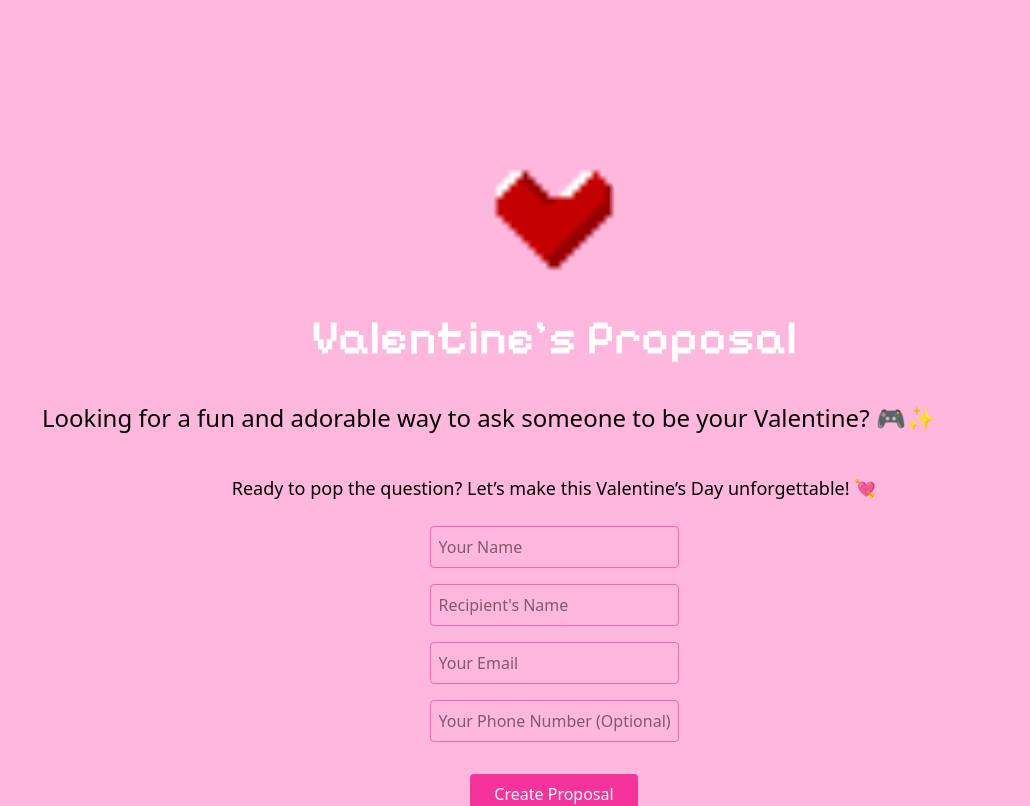
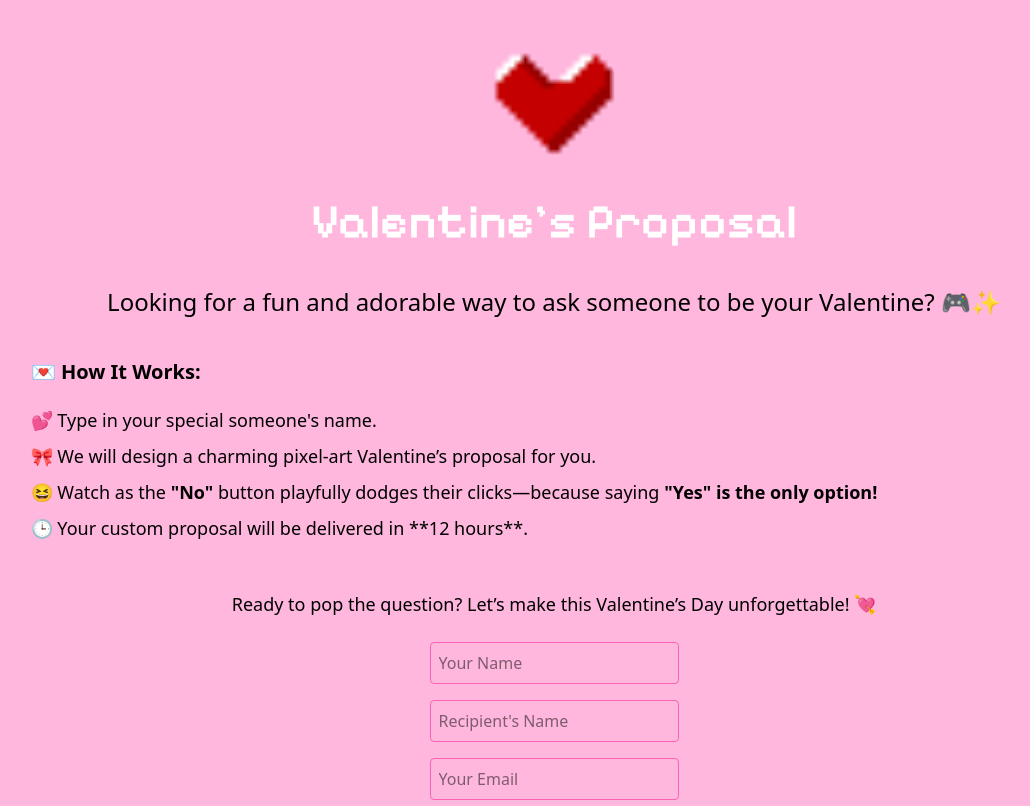
Before and after one commit to bella-thehacker/Valentines-Propasal, a React (Vite) app: page / in a window 1280 px wide. Shown: the top 806 px of the page, without its empty margins (86-1116 px from the left). Built offline with nearby package versions, Linux system fonts and the light colour scheme.

Commit message:
made adjustments

```diff
--- a/src/App.jsx
+++ b/src/App.jsx
@@ -49,9 +49,19 @@ function App() {
             <div className="flex flex-col items-center justify-center h-screen mt-20">
               <img src="/heart-spin.gif" alt="Placeholder" className="rounded-full w-32 h-32 object-cover mb-10" />
               <h1 className="text-6xl font-bold text-center">Valentine's Proposal</h1>
-              <p className="text-2xl font-medium w-5xl mt-10">
+              <p className="text-2xl font-medium w-5xl mt-10 text-center">
                 Looking for a fun and adorable way to ask someone to be your Valentine? 🎮✨
               </p>
+
+              <div className='mr-50'>
+          <h3 className='text-xl mt-10 mb-5 text font-bold'>💌  How It Works:</h3>
+          <ul className='text-lg font-medium'>
+            <li className='mb-2'>💕  Type in your special someone's name.</li>
+            <li className='mb-2'>🎀  We will design a charming pixel-art Valentine’s proposal for you.</li>
+            <li className='mb-2'>😆  Watch as the <span className='font-bold'>"No"</span> button playfully dodges their clicks—because saying <span className='font-bold'>"Yes" is the only option!</span></li>
+            <li className='mb-2'>🕒  Your custom proposal will be delivered in **12 hours**.</li>
+          </ul>
+        </div>
 
               <h3 className="mt-10 font-light text-lg">
                 Ready to pop the question? Let’s make this Valentine’s Day unforgettable! 💘
```
